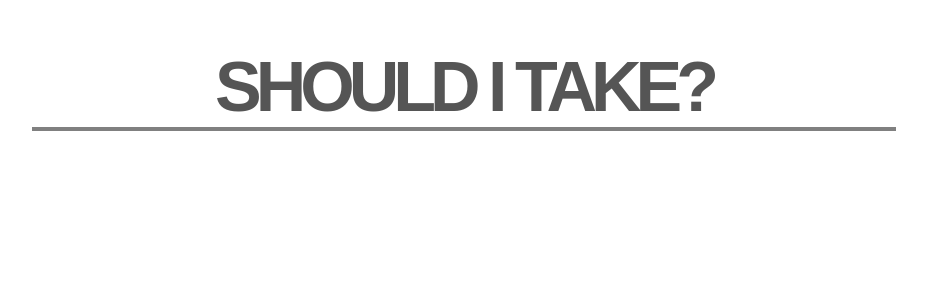
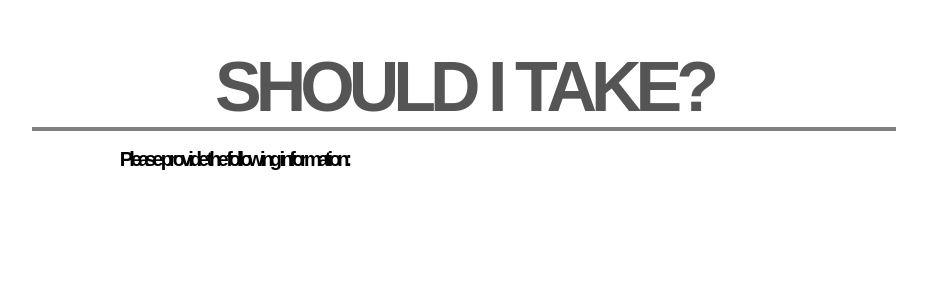
Before and after one commit to PDFtoPractice/pdftopractice.github.io, an Angular app in the folder pdftopractice/: page / in a window 1280 px wide. Shown: the top 300 px of the page, without its empty margins (176-1103 px from the left). Built offline with nearby package versions, Linux system fonts and the light colour scheme; a web font is replaced by a local one.

Commit message:
Created a new filtering card and added the text.

```diff
--- a/pdftopractice/src/app/app.component.html
+++ b/pdftopractice/src/app/app.component.html
@@ -1 +1,7 @@
-<app-name-card> </app-name-card>
+<div>
+  <app-name-card> </app-name-card>
+</div>
+
+<div style="text-align: center">
+  <app-filter-card> </app-filter-card>
+</div>
--- a/pdftopractice/src/app/app.component.ts
+++ b/pdftopractice/src/app/app.component.ts
@@ -1,5 +1,7 @@
 import { Component } from '@angular/core';
 import { NameCardComponent } from './name-card/name-card.component';
+import { FilterCardComponent } from './filter-card/filter-card.component';
+
 
 @Component({
   selector: 'app-root',
--- a/pdftopractice/src/app/app.module.ts
+++ b/pdftopractice/src/app/app.module.ts
@@ -3,11 +3,13 @@ import { NgModule } from '@angular/core';
 
 import { AppComponent } from './app.component';
 import { NameCardComponent } from './name-card/name-card.component';
+import { FilterCardComponent } from './filter-card/filter-card.component';
 
 @NgModule({
   declarations: [
     AppComponent,
-    NameCardComponent
+    NameCardComponent,
+    FilterCardComponent
   ],
   imports: [
     BrowserModule
--- /dev/null
+++ b/pdftopractice/src/app/filter-card/filter-card.component.css
@@ -0,0 +1,33 @@
+h1 {
+  font-family: CoreCircus, sans-serif;
+  font-size: 20px;
+  transform: translate(-230px, -30px);
+  letter-spacing: -4px;
+
+}
+
+/*
+ * Webfont: CoreCircus by S-Core
+ * URL: http://www.myfonts.com/fonts/s-core/core-circus/regular/
+ * Copyright: Copyright (c) 2013 by S-Core Co., Ltd.. All rights reserved.
+ * Licensed pageviews: 10,000
+*
+ * Webfont: CoreCircus2DDot1 by S-Core
+ * URL: http://www.myfonts.com/fonts/s-core/core-circus/dot1/
+ * Copyright: Copyright (c) 2013 by S-Core Co., Ltd.. All rights reserved.
+ * Licensed pageviews: 10,000
+*/
+
+@font-face {
+	font-family: 'CoreCircus2DDot1';
+	src: url('https://s3-us-west-2.amazonaws.com/s.cdpn.io/209981/333BF4_1_0.eot');
+	src: url('https://s3-us-west-2.amazonaws.com/s.cdpn.io/209981/333BF4_1_0.eot?#iefix') format('embedded-opentype'), url('https://s3-us-west-2.amazonaws.com/s.cdpn.io/209981/333BF4_1_0.woff2') format('woff2'), url('https://s3-us-west-2.amazonaws.com/s.cdpn.io/209981/333BF4_1_0.woff') format('woff'), url('https://s3-us-west-2.amazonaws.com/s.cdpn.io/209981/333BF4_1_0.ttf') format('truetype');
+}
+
+@font-face {
+	font-family: 'CoreCircus';
+	src: url('https://s3-us-west-2.amazonaws.com/s.cdpn.io/209981/333BF4_8_0.eot');
+	src: url('https://s3-us-west-2.amazonaws.com/s.cdpn.io/209981/333BF4_8_0.eot?#iefix') format('embedded-opentype'), url('https://s3-us-west-2.amazonaws.com/s.cdpn.io/209981/333BF4_8_0.woff2') format('woff2'), url('https://s3-us-west-2.amazonaws.com/s.cdpn.io/209981/333BF4_8_0.woff') format('woff'), url('https://s3-us-west-2.amazonaws.com/s.cdpn.io/209981/333BF4_8_0.ttf') format('truetype');}
+
+
+	@font-face {font-family: 'CoreCircusPierrot4';src: url('https://s3-us-west-2.amazonaws.com/s.cdpn.io/209981/333BF4_13_0.eot');src: url('https://s3-us-west-2.amazonaws.com/s.cdpn.io/209981/333BF4_13_0.eot?#iefix') format('embedded-opentype'),url('https://s3-us-west-2.amazonaws.com/s.cdpn.io/209981/333BF4_13_0.woff2') format('woff2'),url('https://s3-us-west-2.amazonaws.com/s.cdpn.io/209981/333BF4_13_0.woff') format('woff'),url('https://s3-us-west-2.amazonaws.com/s.cdpn.io/209981/333BF4_13_0.ttf') format('truetype');}
--- /dev/null
+++ b/pdftopractice/src/app/filter-card/filter-card.component.html
@@ -0,0 +1,6 @@
+<h1>
+  Please provide the following information:
+</h1>
+
+<!-- TODO: Finish the card, with the necessary input for the backend. Use AngularJS
+material for the input boxes. -->
--- /dev/null
+++ b/pdftopractice/src/app/filter-card/filter-card.component.ts
@@ -0,0 +1,15 @@
+import { Component, OnInit } from '@angular/core';
+
+@Component({
+  selector: 'app-filter-card',
+  templateUrl: './filter-card.component.html',
+  styleUrls: ['./filter-card.component.css']
+})
+export class FilterCardComponent implements OnInit {
+
+  constructor() { }
+
+  ngOnInit() {
+  }
+
+}
```
Also changed, not shown: 1 other file (tests, documents, lock files or other folders).
